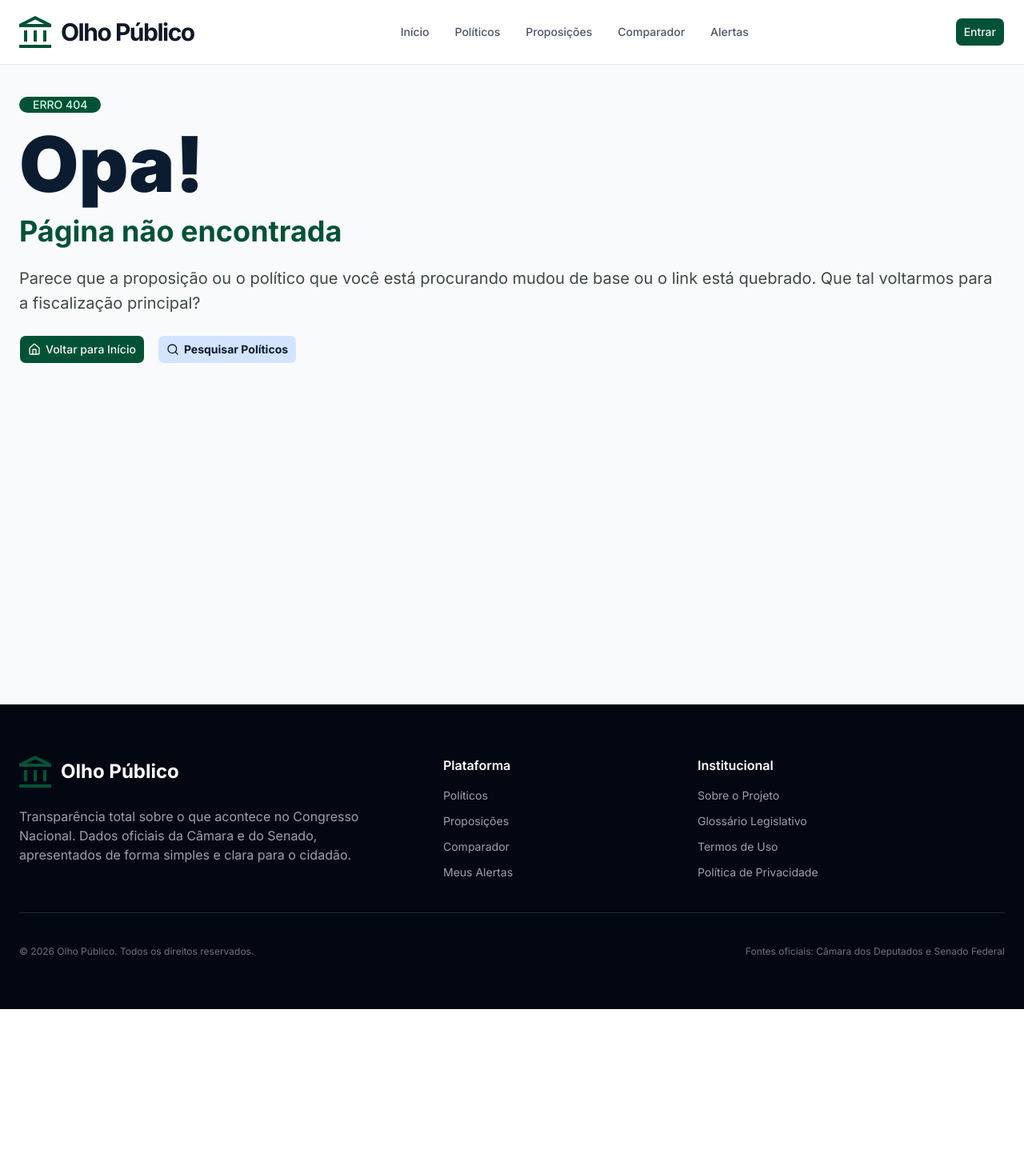
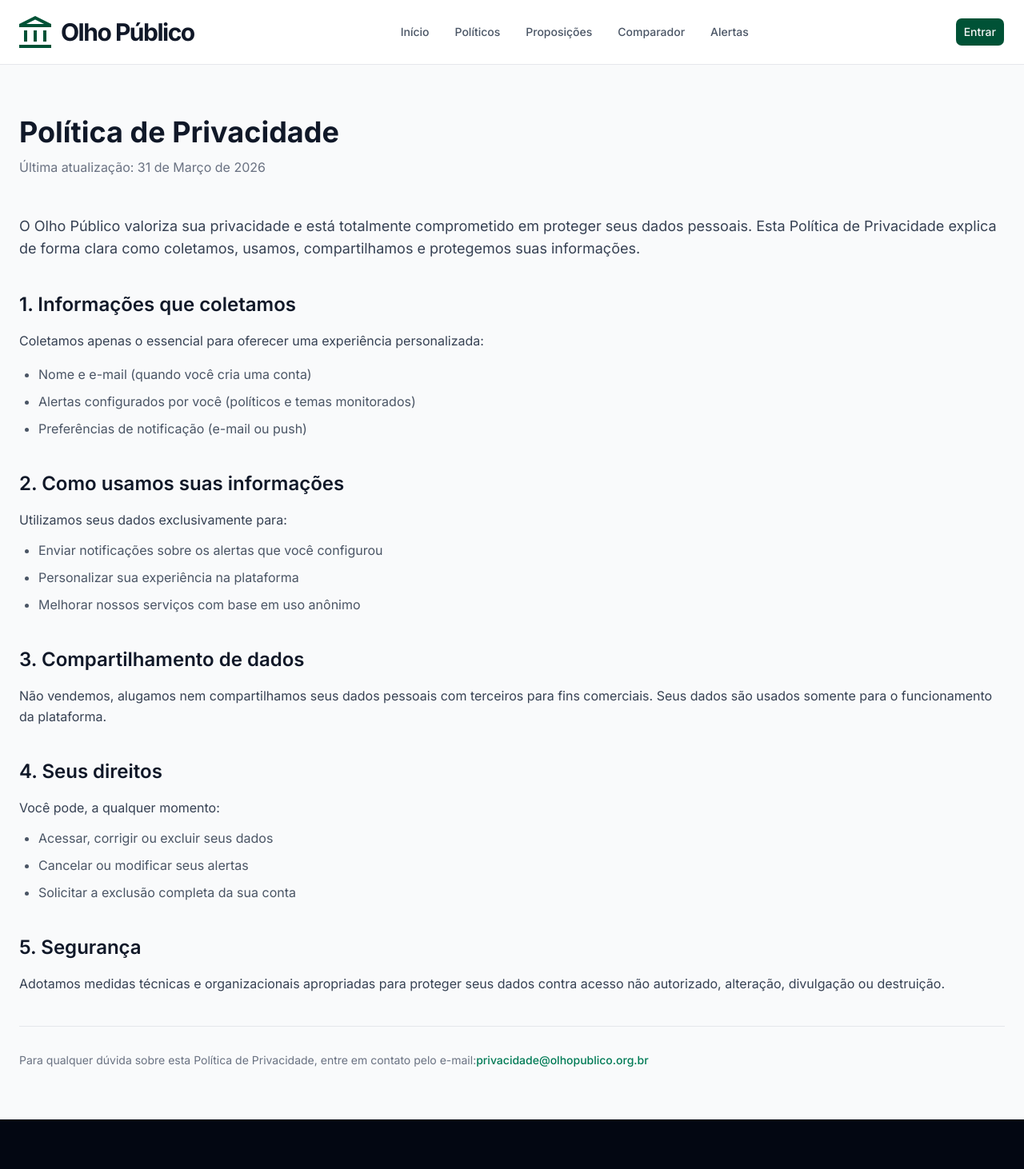
Before and after one commit to lucianakyoko/olhopublico, a Next.js app: page /privacidade in a window 1280 px wide. Before the commit this address had no page. Shown: the top 1462 px of the page at 80% size. Before the commit the page ends 1262 px from the top, so only its background shows below. Built offline with nearby package versions, Linux system fonts and the light colour scheme.

Commit message:
feat: add PrivacyPage

```diff
--- /dev/null
+++ b/src/app/privacidade/page.tsx
@@ -0,0 +1,70 @@
+export default function PrivacyPage() {
+  return (
+    <div className="min-h-screen bg-gray-50">
+      <div className="max-w-7xl mx-auto px-6 py-16">
+        <div className="mb-12">
+          <h1 className="text-4xl font-bold text-gray-900 mb-3">Política de Privacidade</h1>
+          <p className="text-gray-500">Última atualização: 31 de Março de 2026</p>
+        </div>
+
+        <div className="space-y-10 text-gray-700 leading-relaxed">
+          <p className="text-lg">
+            O Olho Público valoriza sua privacidade e está totalmente comprometido em proteger seus dados pessoais.
+            Esta Política de Privacidade explica de forma clara como coletamos, usamos, compartilhamos e protegemos suas informações.
+          </p>
+
+          <div>
+            <h2 className="text-2xl font-semibold text-gray-900 mb-4">1. Informações que coletamos</h2>
+            <p className="mb-4">Coletamos apenas o essencial para oferecer uma experiência personalizada:</p>
+            <ul className="list-disc pl-6 space-y-2 text-gray-600">
+              <li>Nome e e-mail (quando você cria uma conta)</li>
+              <li>Alertas configurados por você (políticos e temas monitorados)</li>
+              <li>Preferências de notificação (e-mail ou push)</li>
+            </ul>
+          </div>
+
+          <div>
+            <h2 className="text-2xl font-semibold text-gray-900 mb-4">2. Como usamos suas informações</h2>
+            <p>Utilizamos seus dados exclusivamente para:</p>
+            <ul className="list-disc pl-6 space-y-2 text-gray-600 mt-3">
+              <li>Enviar notificações sobre os alertas que você configurou</li>
+              <li>Personalizar sua experiência na plataforma</li>
+              <li>Melhorar nossos serviços com base em uso anônimo</li>
+            </ul>
+          </div>
+
+          <div>
+            <h2 className="text-2xl font-semibold text-gray-900 mb-4">3. Compartilhamento de dados</h2>
+            <p>
+              Não vendemos, alugamos nem compartilhamos seus dados pessoais com terceiros para fins comerciais.
+              Seus dados são usados somente para o funcionamento da plataforma.
+            </p>
+          </div>
+
+          <div>
+            <h2 className="text-2xl font-semibold text-gray-900 mb-4">4. Seus direitos</h2>
+            <p>Você pode, a qualquer momento:</p>
+            <ul className="list-disc pl-6 space-y-2 text-gray-600 mt-3">
+              <li>Acessar, corrigir ou excluir seus dados</li>
+              <li>Cancelar ou modificar seus alertas</li>
+              <li>Solicitar a exclusão completa da sua conta</li>
+            </ul>
+          </div>
+
+          <div>
+            <h2 className="text-2xl font-semibold text-gray-900 mb-4">5. Segurança</h2>
+            <p>
+              Adotamos medidas técnicas e organizacionais apropriadas para proteger seus dados contra acesso não autorizado,
+              alteração, divulgação ou destruição.
+            </p>
+          </div>
+
+          <div className="pt-8 border-t border-gray-200 text-sm text-gray-500">
+            Para qualquer dúvida sobre esta Política de Privacidade, entre em contato pelo e-mail:
+            <span className="text-emerald-700 font-medium">privacidade@olhopublico.org.br</span>
+          </div>
+        </div>
+      </div>
+    </div>
+  );
+}
```
